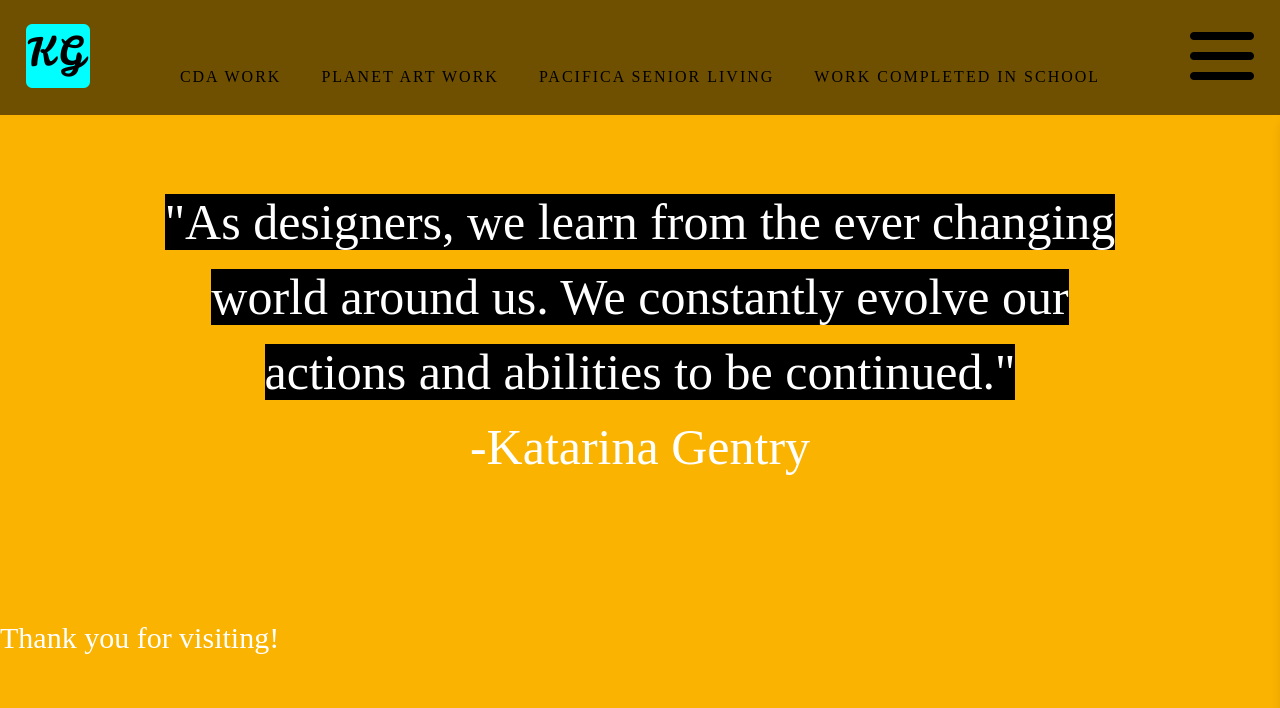
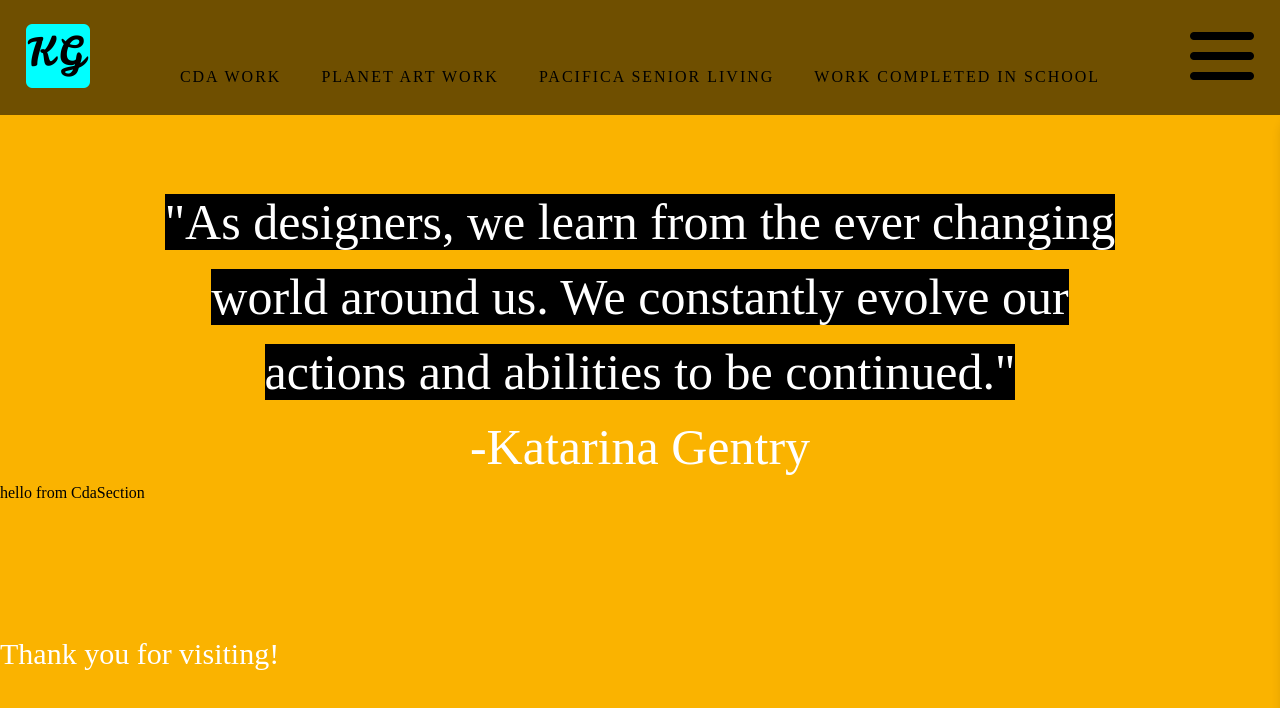
Before and after one commit to NickGentryBJJ/ProjectKat, a React (Create React App) app in the folder frontend/: page / in a window 1280 px wide. Shown: the top 708 px of the page. Built offline with nearby package versions, Linux system fonts and the light colour scheme; the HTML template or start-up script is replaced by a standard one.

Commit message:
added componenets to app added useState Variable prop

```diff
--- a/frontend/src/App.tsx
+++ b/frontend/src/App.tsx
@@ -5,21 +5,30 @@ import NavBar from './Components/NavBar/NavBar';
 import Gallery from './Components/Gallery/Gallery';
 import SideMenu from './Components/NavBar/SideMenu/SideMenu';
 import CDA from './Components/WorksSection/CDA/CDA';
+import CdaSection from './Components/WorksSection/CDA/CdaSection/CdaSection';
 import PacificaSenior from './Components/WorksSection/PacificaSenior/PacificaSenior';
+import PsSection from './Components/WorksSection/PacificaSenior/PsSection/PsSection';
 import PlanetArt from './Components/WorksSection/PlanetArt/PlanetArt';
+import PaSection from './Components/WorksSection/PlanetArt/PaSection/PaSection';
 import WorkSchool from './Components/WorksSection/WorkSchool/WorkSchool';
+import WsSection from './Components/WorksSection/WorkSchool/WsSection/WsSection';
 
 function App(): JSX.Element {
   const [open, setOpen] = useState<boolean>(false);
+  const [cda, setCda] = useState<boolean>(false);
   return (
   <>
     <NavBar open={open} setOpen={setOpen}/>
     <SideMenu open={open} setOpen={setOpen}/>
     <Splash/>
     <CDA/>
+    <CdaSection cda={cda} setCda={setCda}/>
     <PacificaSenior/>
+    <PsSection/>
     <PlanetArt/>
+    <PaSection/>
     <WorkSchool/>
+    <WsSection/>
     <Gallery/>
     <Footer/>
   </>
--- /dev/null
+++ b/frontend/src/Components/WorksSection/CDA/CdaSection/CdaSection.tsx
@@ -0,0 +1,15 @@
+import React from 'react';
+import './CdaSection.css'
+interface CdaProps {
+    cda: boolean;
+    setCda: React.Dispatch<React.SetStateAction<boolean>>;
+};
+function CdaSection(props: CdaProps): JSX.Element {
+    const {cda, setCda} = props;
+    return (
+        <div id='cda-section'>
+            hello from CdaSection
+        </div>
+    );
+};
+export default CdaSection;
--- /dev/null
+++ b/frontend/src/Components/WorksSection/PacificaSenior/PsSection/PsSection.tsx
@@ -0,0 +1,10 @@
+import React from 'react';
+import './PsSection.css'
+function PsSection(): JSX.Element {
+    return (
+        <div id='ps-section' className='hidden'>
+            hello from PsSection
+        </div>
+    );
+};
+export default PsSection;
--- /dev/null
+++ b/frontend/src/Components/WorksSection/PlanetArt/PaSection/PaSection.tsx
@@ -0,0 +1,10 @@
+import React from 'react';
+import './PaSection.css'
+function PaSection(): JSX.Element {
+    return (
+        <div id='pa-section' className='hidden'>
+            hello from PaSection
+        </div>
+    );
+};
+export default PaSection;
--- /dev/null
+++ b/frontend/src/Components/WorksSection/WorkSchool/WsSection/WsSection.tsx
@@ -0,0 +1,10 @@
+import React from 'react';
+import './WsSection.css'
+function WsSection(): JSX.Element {
+    return (
+        <div id='ws-section' className='hidden'>
+            hello from WsSection
+        </div>
+    );
+};
+export default WsSection;
```
Also changed, not shown: frontend/src/Components/WorksSection/CDA/CdaSection/CdaSection.css (added), frontend/src/Components/WorksSection/PacificaSenior/PsSection/PsSection.css (added), frontend/src/Components/WorksSection/PlanetArt/PaSection/PaSection.css (added), frontend/src/Components/WorksSection/WorkSchool/WsSection/WsSection.css (added).
